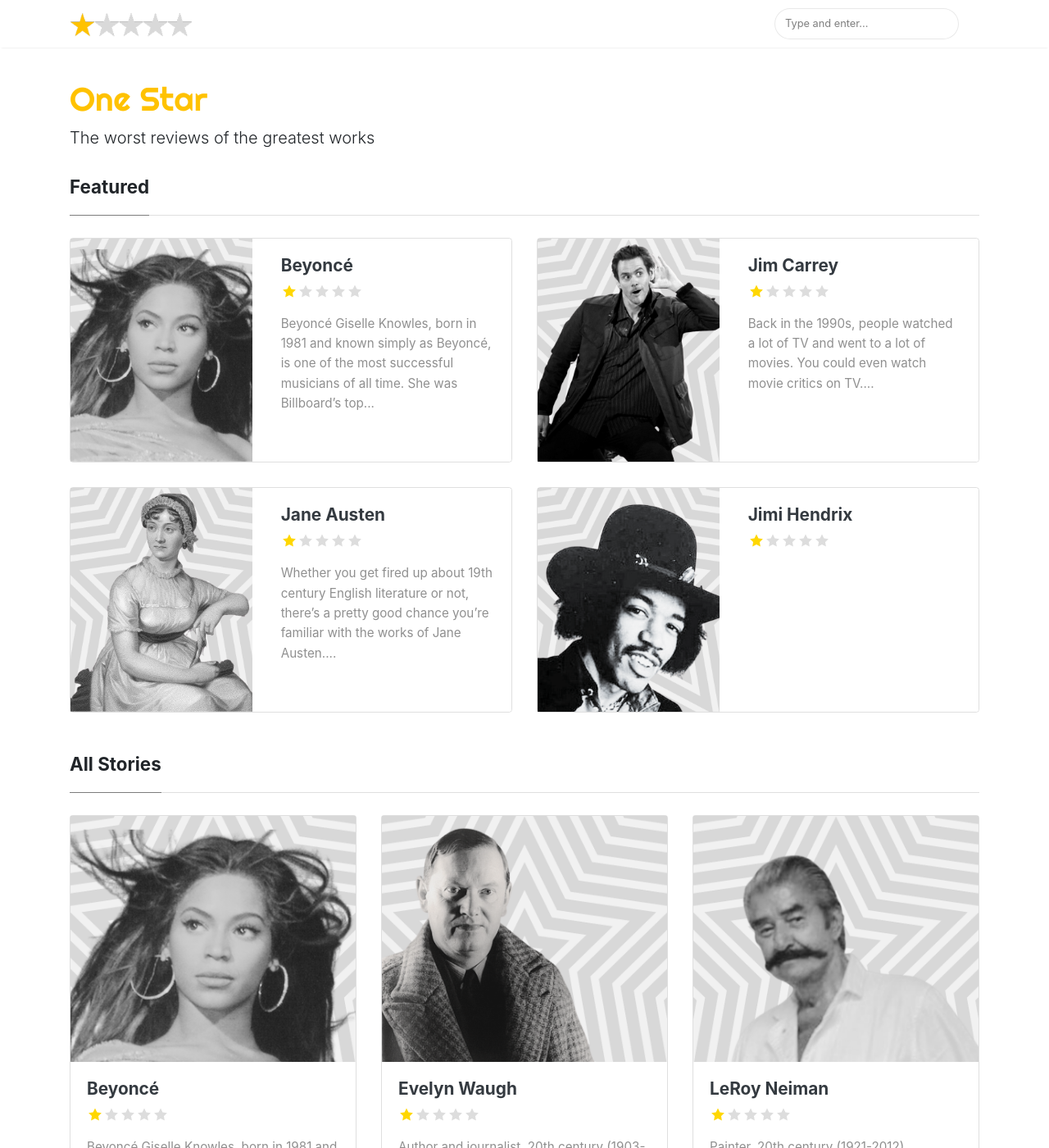
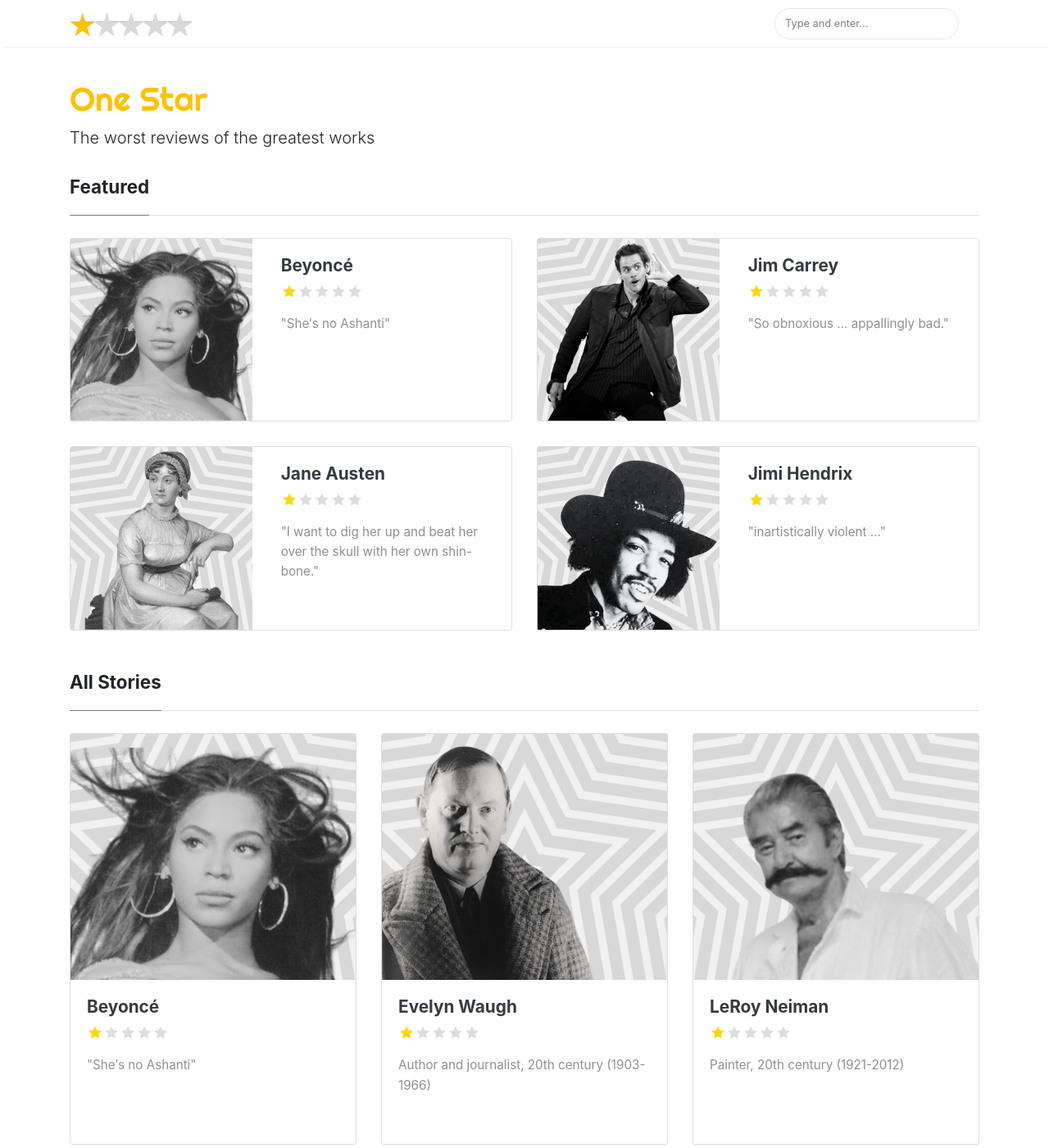
Before and after one commit to bruab/onestar, a Jekyll site: the page built from index.html, in a window 1280 px wide and 1400 px high. Shown: the whole window at 82% size. Built offline with Jekyll 4.4.1, drawn with Linux system fonts in a browser that asks for light colours; nearby versions of some CDN libraries; the list of posts is cut into pages by our own code; comment, search, counter and statistics services are not loaded; some of the changed text lies outside the part shown.

Commit message:
update 2 posts and add some excerpts

```diff
--- a/_posts/2023-05-09-jimi-hendrix.md
+++ b/_posts/2023-05-09-jimi-hendrix.md
@@ -4,6 +4,7 @@
 rating: 1
 categories: [ music ]
 image: assets/images/jimi-hendrix.png
+excerpt: '"inartistically violent ..."'
 featured: true
 ---
 
--- a/_posts/2023-05-10-jane-austen.md
+++ b/_posts/2023-05-10-jane-austen.md
@@ -4,18 +4,17 @@
 rating: 1
 categories: [ literature ]
 image: assets/images/jane-austen.png
+excerpt: '"I want to dig her up and beat her over the skull with her own shin-bone."'
 featured: true
 ---
 
-Whether you get fired up about 19th century English literature or not, there’s a pretty good chance you’re familiar with the works of Jane Austen.
+By any metric, Jane Austen is a hugely influential author.
 
 _Pride and Prejudice_ has sold over 20 million copies, spawned multiple film adaptations, and made its way onto many a high school reading list.
 
 _Emma_ is #9 on _The Guardian_’s [100 greatest novels of all time](https://www.theguardian.com/books/2003/oct/12/features.fiction).
 
-You can’t please everybody, though.
-
-Writing about Austen in 1850, the author Charlotte Brontë said
+This great influence has not translated to the esteem of her peers. Writing about Austen in 1850, the author Charlotte Brontë said
 
 > She ruffles her reader by nothing vehement, disturbs him by nothing profound. The passions are perfectly unknown to her …
 
@@ -23,16 +22,6 @@
 
 > … her books madden me so that I can’t conceal my frenzy … Every time I read Pride and Prejudice I want to dig her up and beat her over the skull with her own shin-bone.
 
-It’s not just her contemporaries and colleagues that find her intolerable. GoodReads user [Peter](https://www.goodreads.com/review/show/227027862?book_show_action=true) had this to say:
-
-> I am sitting here eating a tootsie roll, a Halloween left over, and I can't help notice the similarities between it and the novel Pride and Prejudice … I've been at this for a while and now that I finally got it down, I have to wonder why I put it into mouth to begin with.
-
-What you’re working on this week could simultaneously be one of the greatest creations of our age, and also widely mocked - by experts and amateurs alike - for centuries to come.
-
-In fact, if it _is_ a great creation, it _will_ be mocked. It’ll make some people angry.
-
-It might even make some guy so angry he wants to dig up your shin bone.
-
-Doesn’t matter, don’t let it hold you back. In the dispassionate words of Jane Austen:
+Obviously Austen can't respond to Twain's commentary, but she does leave us with a relevant quote regarding how much credence to give him:
 
 > Angry people are not always wise.
--- a/_posts/2023-05-10-jim-carrey.md
+++ b/_posts/2023-05-10-jim-carrey.md
@@ -4,22 +4,19 @@
 rating: 1
 categories: [ acting ]
 image: assets/images/jim-carrey.png
+excerpt: '"So obnoxious ... appallingly bad."'
 featured: true
 ---
 
-Back in the 1990s, people watched a lot of TV and went to a lot of movies. You could even watch movie critics on TV. And if you did, you probably watched Siskel & Ebert.
+When _Ace Ventura: Pet Detective_ came out in 1994, Jim Carrey already had a ten-year film career behind him, as well as four years starring in the Fox TV series _In Living Color_.
 
-Their fame and influence gave them the power to shape public discourse about a film, its cast, and its producers.
-
-So when _Ace Ventura: Pet Detective_ came out in 1994, it was their first opportunity to weigh in on the performance of star and co-writer Jim Carrey. Here’s some of [what they said](https://siskelebert.org/?p=5206):
+Here's what prominent film critics Gene Siskel and Roger Ebert [had to say](https://siskelebert.org/?p=5206) about Carrey's contribution as star and co-writer:
 
 > … appallingly bad movie … Jim Carrey is so obnoxious … so obnoxious … shockingly bad.
 
-Not a great reception for the actor’s first starring role in a film.
+In a [roundtable discussion](https://youtu.be/yz0bjLk9rUo?t=1892) recorded years later, Carrey talks about how he felt when he read their review, three days before the movie’s release. It’s as you’d expect - disappointment, uncertainty.
 
-Here’s a [roundtable discussion](https://youtu.be/yz0bjLk9rUo?t=1892) where Carrey talks about how he felt when he read their review, three days before the movie’s release. It’s as you’d expect - disappointment, uncertainty.
-
-But if you keep watching, you’ll hear him explain how just a few years later, both critics recanted their initial review and recorded a [special episode of their show](https://www.youtube.com/watch?v=YF8nKGlTb7c) paying tribute to Carey.
+But he goes on to explain how just a few years later, both critics recanted their initial review and recorded a [special episode of their show](https://www.youtube.com/watch?v=YF8nKGlTb7c) paying tribute to Carrey.
 
 An episode with quotes like this:
 
@@ -29,16 +26,8 @@
 >
 > … I am a little bit humbled since that first review.
 
-What changed?
-
-Nothing, as far as I can tell. Jim Carrey kept being obnoxious, in movies like _The Mask_ and _Dumb and Dumber_. He even made a sequel to _Ace Ventura_.
+This turnabout didn't come as a result of any change on the actor's part. Jim Carrey kept being obnoxious, in movies like _The Mask_ and _Dumb and Dumber_. He even made a sequel to _Ace Ventura_.
 
 He just … kept going.
 
 And along the way, he found a huge audience, made millions of people laugh, and eventually wore down even his harshest critics.
-
-With any luck, you’ll never have to deal with the nation’s top critics saying your work is “shockingly bad” in a syndicated newspaper column and television show. But whatever you’re working on … someone will hate it.
-
-So, what’s the plan for when that happens?
-
-Up to you, but I’ll humbly suggest “keep being obnoxious.”
--- a/_posts/2023-07-12-beyonce.md
+++ b/_posts/2023-07-12-beyonce.md
@@ -5,6 +5,7 @@
 categories: [ music ]
 image: assets/images/beyonce.png
 date: 2023-07-12
+excerpt: '"She′s no Ashanti"'
 featured: true
 ---
 
```
